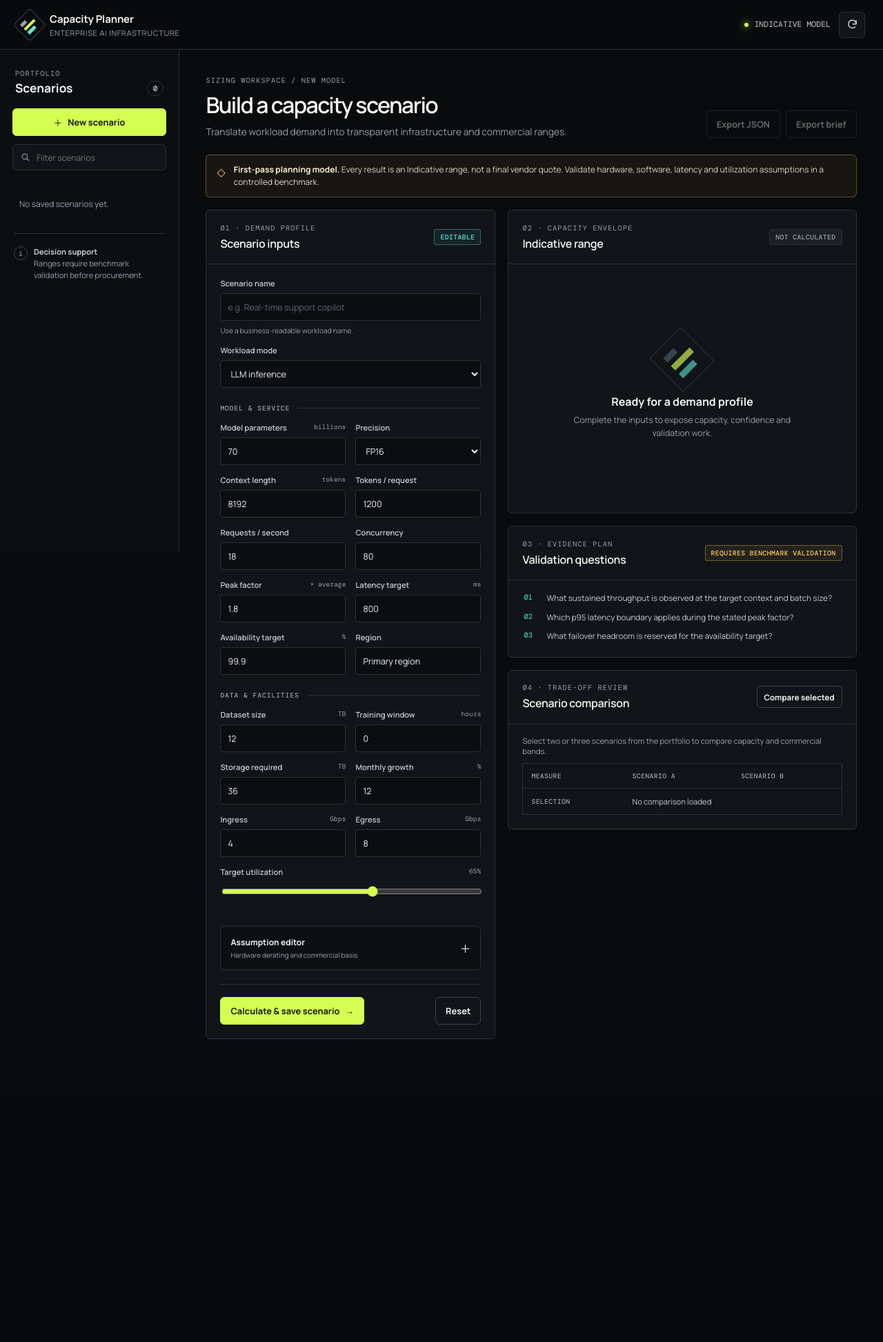
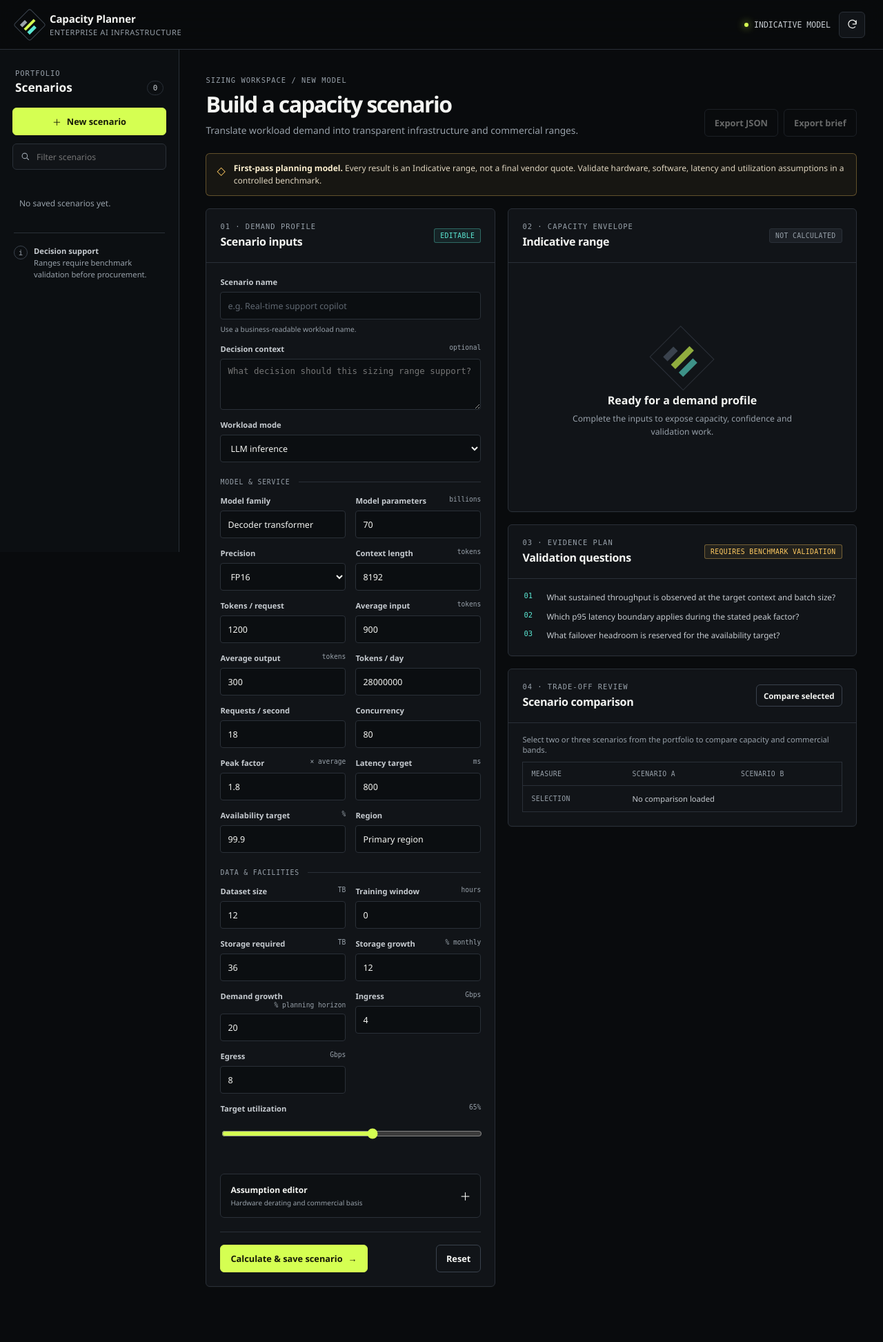
Before and after one commit to daetan999/ai-infra-capacity-planner, a FastAPI app: page / in a window 1280 px wide. Shown: the whole page at 69% size. Before the commit the page ends 1506 px from the top, so only its background shows below. Run offline with FastAPI, Linux system fonts and the light colour scheme; data that the repository does not hold is empty; some libraries are stand-ins or nearby versions.

Commit message:
fix: align capacity interface contracts

```diff
--- a/static/app.js
+++ b/static/app.js
@@ -10,15 +10,17 @@
     markdown: "/export?format=markdown",
   };
   const numericFields = new Set([
-    "model_parameters_b", "context_length", "tokens_per_request", "requests_per_second",
+    "model_parameters_billions", "context_tokens", "tokens_per_request", "average_input_tokens",
+    "average_output_tokens", "tokens_per_day", "requests_per_second",
     "concurrency", "peak_factor", "latency_target_ms", "availability_target_pct",
-    "dataset_size_tb", "training_window_hours", "storage_required_tb", "monthly_growth_pct",
+    "dataset_tb", "training_window_hours", "storage_tb", "storage_growth_pct", "growth_pct",
     "ingress_gbps", "egress_gbps", "target_utilization_pct", "derating_factor_pct",
     "monthly_hours", "power_rate_per_kwh",
   ]);
   const assumptionFields = new Set([
     "accelerator_profile", "derating_factor_pct", "monthly_hours", "power_rate_per_kwh",
   ]);
+  const textInputFields = new Set(["model_family", "precision", "region"]);
   const modeLabels = {
     llm_training: "LLM training",
     llm_inference: "LLM inference",
@@ -78,7 +80,7 @@
         let detail = `Request failed (${response.status})`;
         try {
           const body = await response.json();
-          detail = body.detail || body.error || detail;
+          detail = body.detail || body.error?.message || body.error || detail;
         } catch (_error) {
           // The status code remains the useful error when a response has no JSON body.
         }
@@ -153,7 +155,7 @@
     if (value === undefined || value === null || value === "") return fallback;
     if (Array.isArray(value)) return value.map((item) => formatValue(item)).join("–");
     if (typeof value === "object") {
-      if (value.low !== undefined || value.high !== undefined) {
+      if (value.low !== undefined || value.high !== undefined || value.min !== undefined || value.max !== undefined) {
         const low = value.low ?? value.min ?? "?";
         const high = value.high ?? value.max ?? "?";
         return `${low}–${high}${value.unit ? ` ${value.unit}` : ""}`;
@@ -191,6 +193,12 @@
 
   function renderResult(scenario) {
     const result = scenarioResult(scenario);
+    const capacity = result.capacity || result;
+    const views = result.views || {};
+    const confidence = result.confidence || {};
+    const bottleneck = result.bottleneck || {};
+    const commercial_band = result.commercial_band || {};
+    const profile = result.profile || {};
     state.activeId = scenarioId(scenario);
     byId("workspace-mode").textContent = modeLabel(scenario);
     byId("workspace-title").textContent = scenario.name || "Capacity scenario";
@@ -199,30 +207,34 @@
     byId("export-json").disabled = false;
     byId("export-markdown").disabled = false;
 
-    const accelerators = pick(result, ["accelerators", "accelerator_count", "accelerator_range"]);
-    const cost = pick(result, ["monthly_cost", "monthly_cost_range", "cost"]);
+    const accelerators = pick(capacity, ["accelerators", "accelerator_count", "accelerator_range"]);
+    const cost = capacity.monthly_cost_usd || commercial_band.monthly_range_usd || pick(result, ["monthly_cost", "monthly_cost_range", "cost"]);
     setText("result-accelerators", accelerators);
-    setText("result-accelerators-range", pick(result, ["accelerator_note", "accelerator_profile"], "Illustrative profile"));
+    setText("result-accelerators-range", profile.name || profile.illustrative_name || pick(result, ["accelerator_note", "accelerator_profile"], "Illustrative profile"));
     setText("result-cost", cost);
-    setText("result-cost-range", pick(result, ["commercial_band", "cost_basis"], "Indicative monthly band"));
-    setText("result-cpu", pick(result, ["cpu_cores", "cpu", "cpu_range"]));
-    setText("result-memory", pick(result, ["memory", "memory_gb", "memory_range"]));
-    setText("result-storage", pick(result, ["storage", "storage_tb", "storage_range"]));
-    setText("result-network", pick(result, ["network", "network_gbps", "network_range"]));
-    setText("result-racks", pick(result, ["racks", "rack_count", "rack_range"]));
-    setText("result-power", pick(result, ["power", "power_kw", "power_range"]));
-    setText("result-theoretical", pick(result, ["theoretical", "theoretical_throughput"]));
-    setText("result-derated", pick(result, ["derated", "derated_throughput"]));
-    const utilization = pick(result, ["utilization", "utilization_pct"], "—");
+    setText("result-cost-range", commercial_band.label || pick(result, ["cost_basis"], "Indicative monthly band"));
+    setText("result-cpu", pick(capacity, ["cpu_cores", "cpu", "cpu_range"]));
+    setText("result-memory", pick(capacity, ["memory", "memory_gb", "memory_range"]));
+    setText("result-storage", pick(capacity, ["storage", "storage_tb", "storage_range"]));
+    setText("result-network", pick(capacity, ["network", "network_gbps", "network_range"]));
+    setText("result-racks", pick(capacity, ["racks", "rack_count", "rack_range"]));
+    setText("result-power", pick(capacity, ["power", "power_kw", "power_range"]));
+    setText("result-theoretical", views.theoretical_accelerators ?? pick(result, ["theoretical", "theoretical_throughput"]));
+    setText("result-derated", views.derated_accelerators ?? pick(result, ["derated", "derated_throughput"]));
+    const utilization = views.target_utilization_pct !== undefined
+      ? `${views.target_utilization_pct}% target`
+      : pick(result, ["utilization", "utilization_pct"], "—");
     setText("result-utilization", utilization);
     setText("result-utilization-detail", utilization);
-    setText("result-bottleneck", pick(result, ["bottleneck", "primary_bottleneck"], "Needs benchmark"));
-    setText("result-bottleneck-detail", pick(result, ["bottleneck_detail", "bottleneck_rationale"], "Validate the limiting resource under sustained peak demand."));
-    const confidence = pick(result, ["confidence", "confidence_level", "confidence_score"], "Indicative");
-    setText("result-confidence", confidence);
-    setText("result-confidence-detail", pick(result, ["confidence_detail", "confidence_rationale"], "Confidence improves as workload measurements replace planning assumptions."));
-    byId("result-confidence-chip").textContent = formatValue(confidence);
-    renderList("missing-inputs-list", pick(result, ["missing_inputs", "missing"], []), "No missing inputs reported");
+    setText("result-bottleneck", bottleneck.primary || pick(result, ["primary_bottleneck"], "Needs benchmark"));
+    setText("result-bottleneck-detail", bottleneck.reason || pick(result, ["bottleneck_detail", "bottleneck_rationale"], "Validate the limiting resource under sustained peak demand."));
+    const confidenceLabel = confidence.level
+      ? `${confidence.level} · ${confidence.score ?? "?"}/100`
+      : pick(result, ["confidence_level", "confidence_score"], "Indicative");
+    setText("result-confidence", confidenceLabel);
+    setText("result-confidence-detail", confidence.basis || pick(result, ["confidence_detail", "confidence_rationale"], "Confidence improves as workload measurements replace planning assumptions."));
+    byId("result-confidence-chip").textContent = formatValue(confidence.level || confidenceLabel);
+    renderList("missing-inputs-list", confidence.missing_inputs || pick(result, ["missing_inputs", "missing"], []), "No missing inputs reported");
     renderQuestions(pick(result, ["validation_questions", "questions", "benchmark_questions"], []));
     renderScenarioList(byId("scenario-filter").value);
   }
@@ -245,17 +257,21 @@
     const inputs = {};
     const assumptionOverrides = {};
     let name = "";
+    let description = "";
     let workloadMode = "";
     data.forEach((raw, key) => {
       const value = numericFields.has(key) ? Number(raw) : String(raw).trim();
       if (key === "name") name = value;
+      else if (key === "description") description = value;
       else if (key === "workload_mode") workloadMode = value;
       else if (key === "accelerator_profile") inputs[key] = value;
       else if (assumptionFields.has(key)) assumptionOverrides[key] = value;
-      else inputs[key] = value;
+      else if (numericFields.has(key) || textInputFields.has(key)) inputs[key] = value;
     });
     inputs.assumption_overrides = assumptionOverrides;
-    return { name, workload_mode: workloadMode, inputs };
+    const payload = { name, workload_mode: workloadMode, inputs };
+    if (description) payload.description = description;
+    return payload;
   }
 
   async function loadScenarios() {
@@ -310,10 +326,22 @@
     body.replaceChildren();
     const measures = [
       ["Scenario", (item) => item.name],
-      ["Accelerators", (item) => pick(scenarioResult(item), ["accelerators", "accelerator_count", "accelerator_range"])],
-      ["Monthly cost", (item) => pick(scenarioResult(item), ["monthly_cost", "monthly_cost_range", "cost"])],
-      ["Power", (item) => pick(scenarioResult(item), ["power", "power_kw", "power_range"])],
-      ["Confidence", (item) => pick(scenarioResult(item), ["confidence", "confidence_level", "confidence_score"])],
+      ["Accelerators", (item) => {
+        const result = scenarioResult(item);
+        return pick(result.capacity || result, ["accelerators", "accelerator_count", "accelerator_range"]);
+      }],
+      ["Monthly cost", (item) => {
+        const result = scenarioResult(item);
+        return result.capacity?.monthly_cost_usd || result.commercial_band?.monthly_range_usd || pick(result, ["monthly_cost", "monthly_cost_range", "cost"]);
+      }],
+      ["Power", (item) => {
+        const result = scenarioResult(item);
+        return pick(result.capacity || result, ["power", "power_kw", "power_range"]);
+      }],
+      ["Confidence", (item) => {
+        const result = scenarioResult(item);
+        return result.confidence?.level || pick(result, ["confidence_level", "confidence_score"]);
+      }],
     ];
     measures.forEach(([label, getValue]) => {
       const row = document.createElement("tr");
--- a/static/styles.css
+++ b/static/styles.css
@@ -1,5 +1,3 @@
-@import url("https://fonts.googleapis.com/css2?family=DM+Mono:wght@400;500&family=Manrope:wght@400;500;600;700&display=swap");
-
 :root {
   color-scheme: dark;
   --bg: #090b0d;
@@ -18,7 +16,7 @@
   --danger: #ff806f;
   --radius: 6px;
   --shadow: 0 24px 80px rgb(0 0 0 / 28%);
-  font-family: "Manrope", system-ui, sans-serif;
+  font-family: "Avenir Next", "Segoe UI", system-ui, sans-serif;
   font-synthesis: none;
 }
 
@@ -136,11 +134,12 @@ main { width: 100%; max-width: 1540px; margin: 0 auto; padding: 38px clamp(20px,
 .field-wide { grid-column: 1 / -1; margin-bottom: 14px; }
 .field label { color: var(--muted-strong); font-size: .7rem; font-weight: 600; }
 .field label span { float: right; color: var(--muted); font: .6rem "DM Mono", monospace; font-weight: 400; }
-.field input, .field select { width: 100%; height: 40px; padding: 8px 10px; border: 1px solid var(--line); border-radius: 4px; outline: none; background: #0b0e11; color: var(--text); font-size: .78rem; }
+.field input, .field select, .field textarea { width: 100%; min-height: 40px; padding: 8px 10px; border: 1px solid var(--line); border-radius: 4px; outline: none; background: #0b0e11; color: var(--text); font-size: .78rem; }
+.field textarea { resize: vertical; line-height: 1.5; }
 .field input::placeholder { color: #606872; }
-.field input:hover, .field select:hover { border-color: var(--line-strong); }
-.field input:focus, .field select:focus { border-color: var(--signal); box-shadow: 0 0 0 2px rgb(213 255 82 / 12%); }
-.field input:user-invalid, .field select:user-invalid { border-color: var(--danger); }
+.field input:hover, .field select:hover, .field textarea:hover { border-color: var(--line-strong); }
+.field input:focus, .field select:focus, .field textarea:focus { border-color: var(--signal); box-shadow: 0 0 0 2px rgb(213 255 82 / 12%); }
+.field input:user-invalid, .field select:user-invalid, .field textarea:user-invalid { border-color: var(--danger); }
 .field small { color: var(--muted); font-size: .64rem; }
 .field input[type="range"] { height: 24px; padding: 0; accent-color: var(--signal); }
 .form-section-heading { display: flex; align-items: center; gap: 12px; margin: 23px 0 14px; color: var(--muted); font: 500 .61rem "DM Mono", monospace; letter-spacing: .09em; text-transform: uppercase; }
--- a/templates/index.html
+++ b/templates/index.html
@@ -94,6 +94,10 @@
                 <input id="scenario-name" name="name" required maxlength="80" placeholder="e.g. Real-time support copilot">
                 <small>Use a business-readable workload name.</small>
               </div>
+              <div class="field field-wide">
+                <label for="scenario-description">Decision context <span>optional</span></label>
+                <textarea id="scenario-description" name="description" maxlength="500" rows="3" placeholder="What decision should this sizing range support?"></textarea>
+              </div>
 
               <div class="field field-wide">
                 <label for="workload-mode">Workload mode</label>
@@ -111,22 +115,38 @@
               </div>
               <div class="form-grid">
                 <div class="field">
+                  <label for="model-family">Model family</label>
+                  <input id="model-family" name="model_family" value="Decoder transformer" required>
+                </div>
+                <div class="field">
                   <label for="model-parameters">Model parameters <span>billions</span></label>
-                  <input id="model-parameters" name="model_parameters_b" type="number" min="0.1" step="0.1" value="70" required>
+                  <input id="model-parameters" name="model_parameters_billions" type="number" min="0.1" step="0.1" value="70" required>
                 </div>
                 <div class="field">
                   <label for="precision">Precision</label>
                   <select id="precision" name="precision">
-                    <option value="fp16">FP16</option><option value="bf16">BF16</option><option value="fp8">FP8</option><option value="int8">INT8</option><option value="int4">INT4</option>
+                    <option value="fp32">FP32</option><option value="fp16" selected>FP16</option><option value="bf16">BF16</option><option value="int8">INT8</option><option value="int4">INT4</option>
                   </select>
                 </div>
                 <div class="field">
                   <label for="context-length">Context length <span>tokens</span></label>
-                  <input id="context-length" name="context_length" type="number" min="128" step="128" value="8192" required>
+                  <input id="context-length" name="context_tokens" type="number" min="128" step="128" value="8192" required>
                 </div>
                 <div class="field">
                   <label for="tokens-per-request">Tokens / request</label>
                   <input id="tokens-per-request" name="tokens_per_request" type="number" min="1" value="1200" required>
+                </div>
+                <div class="field">
+                  <label for="average-input-tokens">Average input <span>tokens</span></label>
+                  <input id="average-input-tokens" name="average_input_tokens" type="number" min="0" value="900" required>
+                </div>
+                <div class="field">
+                  <label for="average-output-tokens">Average output <span>tokens</span></label>
+                  <input id="average-output-tokens" name="average_output_tokens" type="number" min="0" value="300" required>
+                </div>
+                <div class="field">
+                  <label for="tokens-per-day">Tokens / day</label>
+                  <input id="tokens-per-day" name="tokens_per_day" type="number" min="0" value="28000000">
                 </div>
                 <div class="field">
                   <label for="requests-per-second">Requests / second</label>
@@ -160,7 +180,7 @@
               <div class="form-grid">
                 <div class="field">
                   <label for="dataset-size">Dataset size <span>TB</span></label>
-                  <input id="dataset-size" name="dataset_size_tb" type="number" min="0" step="0.1" value="12">
+                  <input id="dataset-size" name="dataset_tb" type="number" min="0" step="0.1" value="12">
                 </div>
                 <div class="field">
                   <label for="training-window">Training window <span>hours</span></label>
@@ -168,11 +188,15 @@
                 </div>
                 <div class="field">
                   <label for="storage-required">Storage required <span>TB</span></label>
-                  <input id="storage-required" name="storage_required_tb" type="number" min="0" step="0.1" value="36" required>
+                  <input id="storage-required" name="storage_tb" type="number" min="0" step="0.1" value="36" required>
                 </div>
                 <div class="field">
-                  <label for="monthly-growth">Monthly growth <span>%</span></label>
-                  <input id="monthly-growth" name="monthly_growth_pct" type="number" min="0" step="0.1" value="12" required>
+                  <label for="monthly-growth">Storage growth <span>% monthly</span></label>
+                  <input id="monthly-growth" name="storage_growth_pct" type="number" min="0" step="0.1" value="12" required>
+                </div>
+                <div class="field">
+                  <label for="demand-growth">Demand growth <span>% planning horizon</span></label>
+                  <input id="demand-growth" name="growth_pct" type="number" min="0" step="0.1" value="20" required>
                 </div>
                 <div class="field">
                   <label for="ingress">Ingress <span>Gbps</span></label>
@@ -193,7 +217,7 @@
                 <div class="assumption-grid">
                   <div class="field">
                     <label for="accelerator-profile">Illustrative accelerator</label>
-                    <select id="accelerator-profile" name="accelerator_profile"><option value="profile-a">Profile A · high memory</option><option value="profile-b">Profile B · balanced</option><option value="profile-c">Profile C · efficient</option></select>
+                    <select id="accelerator-profile" name="accelerator_profile"><option value="illustrative-efficient">Profile A · efficiency optimized</option><option value="illustrative-balanced" selected>Profile B · balanced</option><option value="illustrative-memory-dense">Profile C · memory optimized</option></select>
                   </div>
                   <div class="field">
                     <label for="derating-factor">Derating factor <span>%</span></label>
@@ -208,7 +232,7 @@
                     <input id="power-rate" name="power_rate_per_kwh" type="number" min="0" step="0.01" value="0.14">
                   </div>
                 </div>
-                <p class="illustrative-note">Profiles and rates are illustrative. Replace them with approved benchmark and commercial sources.</p>
+                <p class="illustrative-note">Profiles and rates are illustrative. Derating, runtime, and power-rate values are stored as discussion inputs and do not alter deterministic engine outputs. Replace them with approved benchmark and commercial sources during validation.</p>
               </details>
 
               <div class="form-actions">
```
Also changed, not shown: docs/testing/capacity-interface.tdd.md (added, +46 -0 lines).
